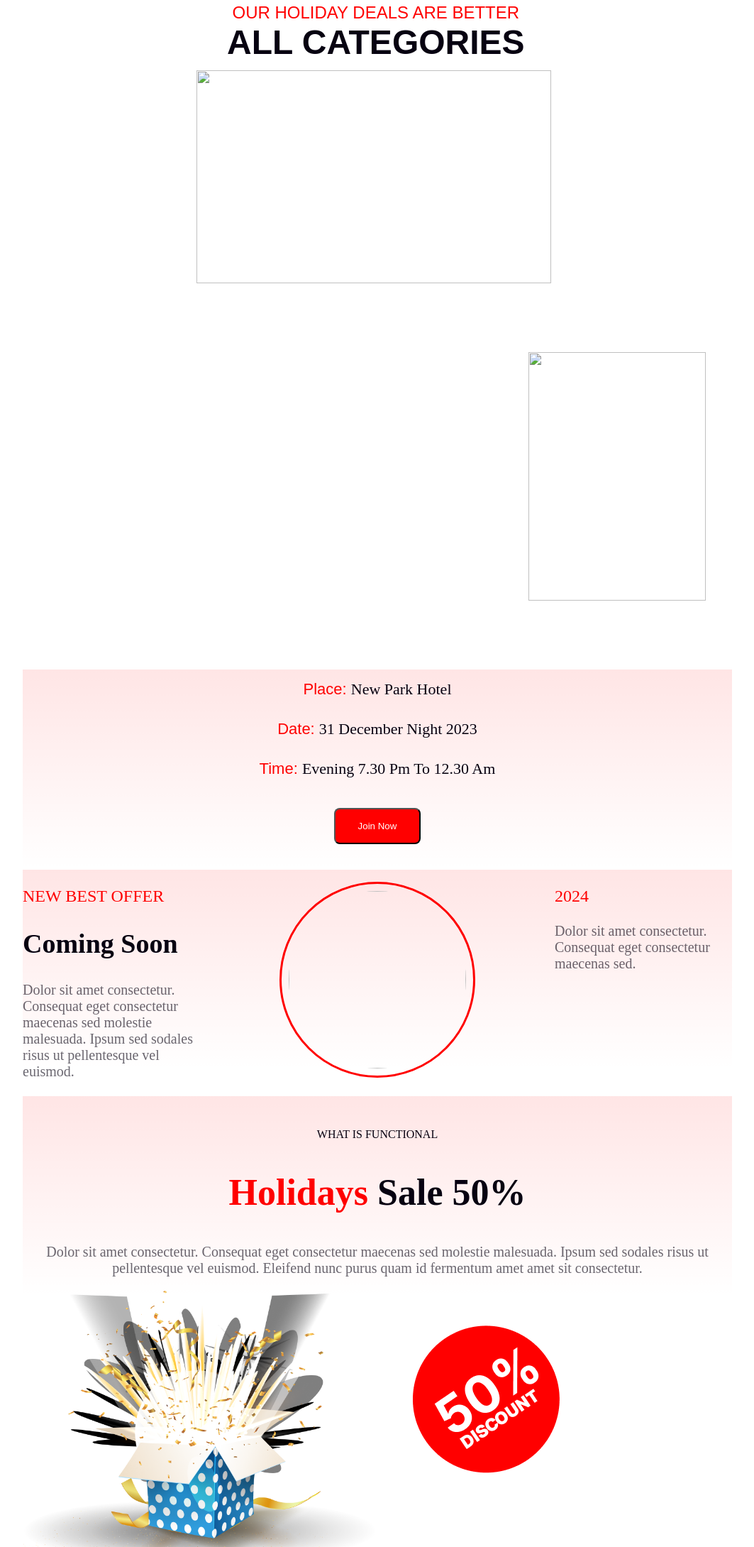
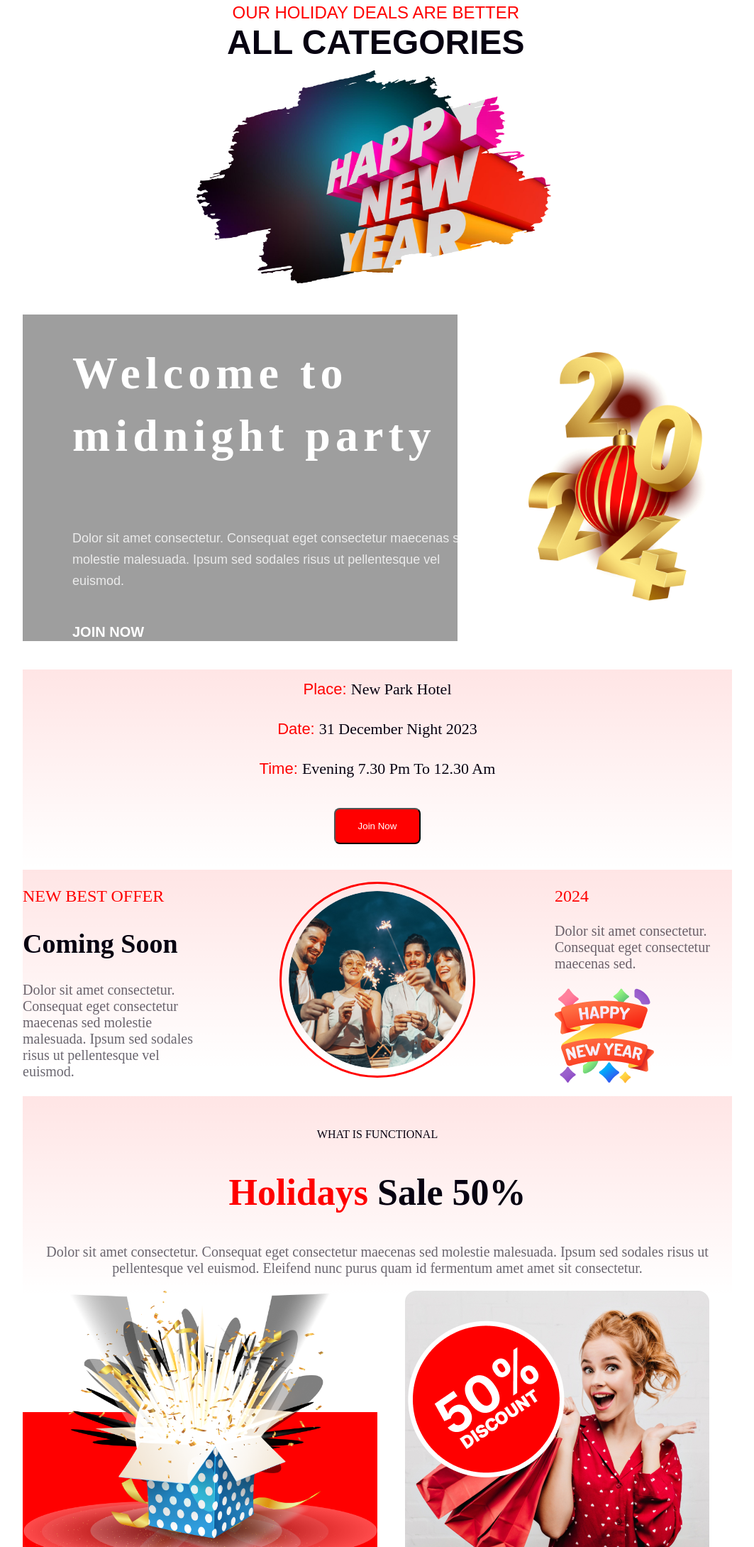
Before and after one commit to Badsha112/new-year, a plain HTML site: page index.html in a window 1280 px wide. Shown: the part 621-2800 px from the top of the page at 71% size, without its empty margins (131-1194 px from the left). Drawn offline with Linux system fonts and the light colour scheme; the site is published under a folder, as on GitHub Pages, so addresses that start at the root find nothing.

Commit message:
image file changed

```diff
--- a/index.html
+++ b/index.html
@@ -22,12 +22,11 @@
         </div>
     </header>
     <!-- Main Section -->
-    <main>
         <div class="off">
             <h1 class="off_2">65% OFF</h1>
             <p class="holiday">OUR HOLIDAY DEALS ARE BETTER</p>
             <h6 class="all">ALL CATEGORIES</h6>
-            <img class="new" src="/images/New Year Photo.png" alt="">
+            <img class="new" src="./images/New Year Photo.png" alt="">
         </div>
         <section>
             <div class="midnight">
@@ -37,7 +36,7 @@
                     <h6>Join Now</h6>
                 </div>
                 <div class="midnight_pic">
-                    <img class="year_pic" src="/images/2024.png" alt="">
+                    <img class="year_pic" src="./images/2024.png" alt="">
                 </div>
             </div>
         </section>
@@ -58,12 +57,12 @@
                 <p>Dolor sit amet consectetur. Consequat eget consectetur maecenas sed molestie malesuada. Ipsum sed sodales risus ut pellentesque vel euismod. </p>
             </div>
             <div class="child">
-                <img class="circle" src="/images/Ellipse 1.png" alt="">
-            </div>
-            <div class="child">
+                <img class="circle" src="./images/Ellipse 1.png" alt="">
+                </div>
+                <div class="child">
                 <h3>2024</h3>
                 <p>Dolor sit amet consectetur. Consequat eget consectetur maecenas sed.</p>
-                <img src="/images/Group 96.png" alt="">
+                <img src="./images/Group 96.png" alt="">
             </div>
         </div>
 
@@ -74,16 +73,16 @@
                 molestie malesuada. Ipsum sed sodales risus ut pellentesque vel euismod. Eleifend nunc purus quam id fermentum amet amet sit consectetur.</p>
             <div class="img3">
                 <div class="img1">
-                    <img class="img1" src="images/mistry-box.png" alt="">
+                    <img class="img1" src="./images/mistry-box.png" alt="">
                 </div>
                 <div class="img2">
-                    <img src="images/discunt.png" alt="">
+                    <img src="./images/discunt.png" alt="">
                 </div>
             </div>
         </div>
         <!-- image section -->
+    </main>
 
-    </main>
     <!-- Footer Section -->
     <footer></footer>
 </body>
--- a/styles/style.css
+++ b/styles/style.css
@@ -5,7 +5,7 @@
     border-radius: 16px;
     background: linear-gradient(180deg, #070211 0%, rgba(7, 2, 17, 0.00) 100%);
     margin: 40px 155px 0px 200px;
-    background-image: url('/images/banner.png');
+    background-image: url('../images/banner.png');
     background-size: contain;
     background-repeat: no-repeat;
     justify-content: center;
@@ -76,7 +76,7 @@
     height: 460px;
     fill: linear-gradient(90deg, #070211 0%, rgba(7, 2, 17, 0.00) 100%);
     margin: 40px 155px;
-    background-image: url('/images/Vectorrr.png');
+    background-image: url('../images/Vectorrr.png');
     background-size: contain;
     background-repeat: no-repeat;
     justify-content: center;
@@ -226,7 +226,7 @@
 .img1{
     height: 400px;
     width: 500px;
-    background-image: url('/images/red.png');
+    background-image: url('../images/red.png');
     background-repeat: no-repeat;
     background-position: bottom;
 }
@@ -234,7 +234,7 @@
     height: 400px;
     width: 700px;
     padding-right: 200px;
-    background-image: url('/images/happy_girl.png');
+    background-image: url('../images/happy_girl.png');
     background-repeat: no-repeat;
     background-position: top;
 }
```
